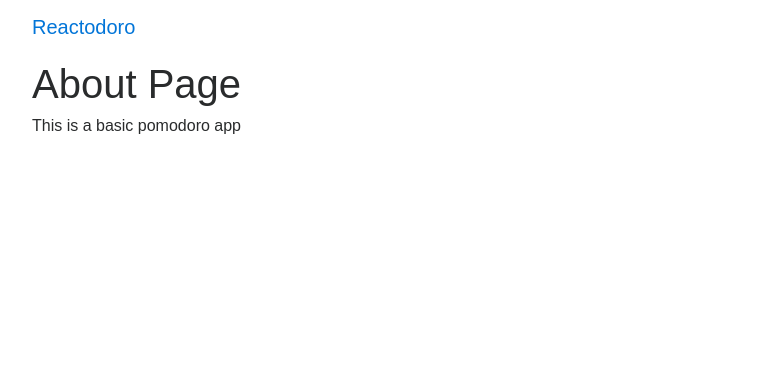
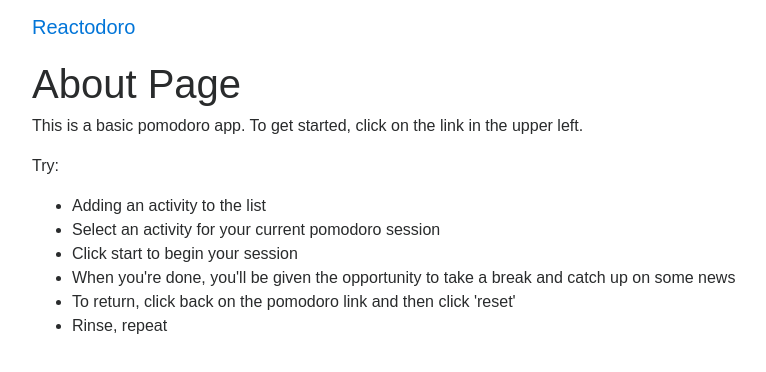
Before and after one commit to bryantee/reactodoro, a React (Create React App) app: page / in a window 1280 px wide. Shown: the top 372 px of the page, without its empty margins (53-819 px from the left). Built offline with nearby package versions, Linux system fonts and the light colour scheme; what redux-pack would draw is missing.

Commit message:
Add a little documentation for mvp testing
Slight cleanup to CSS styling

```diff
--- a/src/components/about.js
+++ b/src/components/about.js
@@ -4,7 +4,16 @@ const About = () => {
   return (
     <div>
       <h1>About Page</h1>
-      <p>This is a basic pomodoro app</p>
+      <p>This is a basic pomodoro app. To get started, click on the link in the upper left.</p>
+      <p>Try:</p>
+      <ul>
+        <li>Adding an activity to the list</li>
+        <li>Select an activity for your current pomodoro session</li>
+        <li>Click start to begin your session</li>
+        <li>When you're done, you'll be given the opportunity to take a break and catch up on some news</li>
+        <li>To return, click back on the pomodoro link and then click 'reset'</li>
+        <li>Rinse, repeat</li>
+      </ul>
     </div>
   )
 }
--- a/src/index.css
+++ b/src/index.css
@@ -5,8 +5,14 @@ body {
 }
 
 .pomodoro-progress-bar {
-  max-width: 35%;
+  max-width: 80%;
   margin: 0 auto;
+}
+
+@media (min-width: 650px) {
+  .pomodoro-progress-bar {
+    max-width: 35%;
+  }
 }
 
 .CircularProgressbar .CircularProgressbar-path {
```
Also changed, not shown: 1 other file (tests, documents, lock files or other folders).
